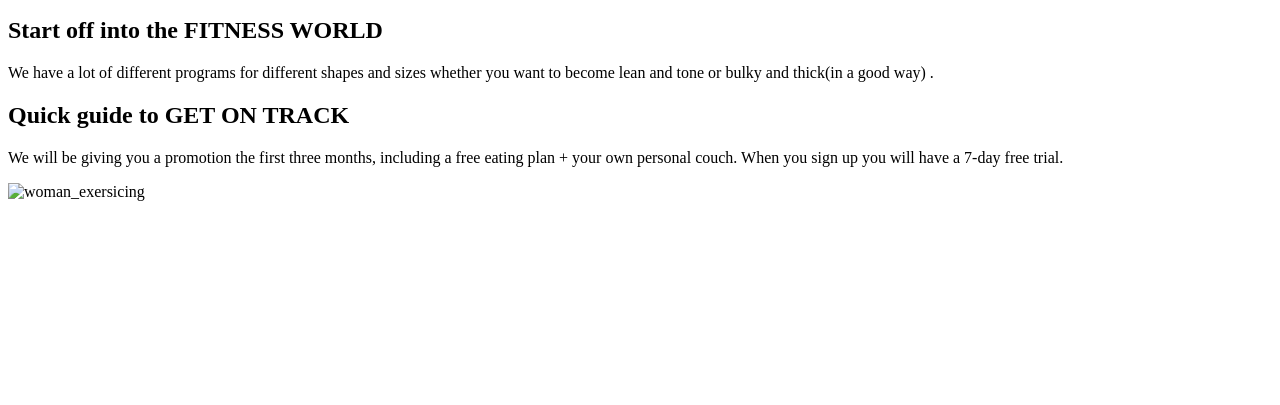
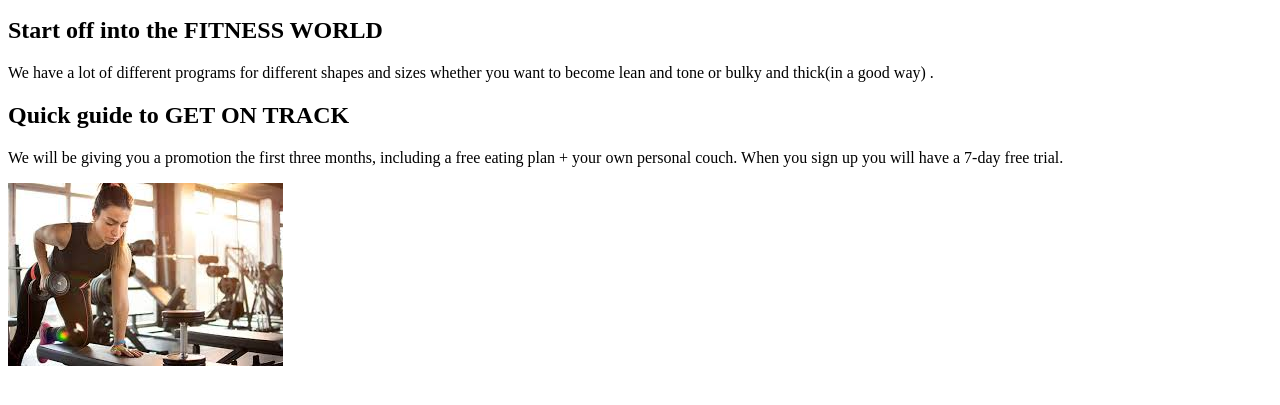
Before and after one commit to Highdee201/On-a-sunny-day, a plain HTML site: page index.html in a window 1280 px wide. Shown: the part 101-506 px from the top of the page. Drawn offline with Linux system fonts and the light colour scheme.

Commit message:
Update index.html

```diff
--- a/index.html
+++ b/index.html
@@ -12,6 +12,6 @@
     <p>We have a lot of different programs for different shapes and sizes whether you want to become lean and tone or bulky and thick(in a good way) .</p>
     <h2>Quick guide to GET ON TRACK</h2>
     <p>We will be giving you a promotion the first three months, including a free eating plan + your own personal couch. When you sign up you will have a 7-day free trial.</p>
-    <img src="images.jpeg" alt="woman_exersicing"/>
+    <img src="Images/images.jpeg" alt="woman_exersicing"/>
   </body>
 </html>
```
